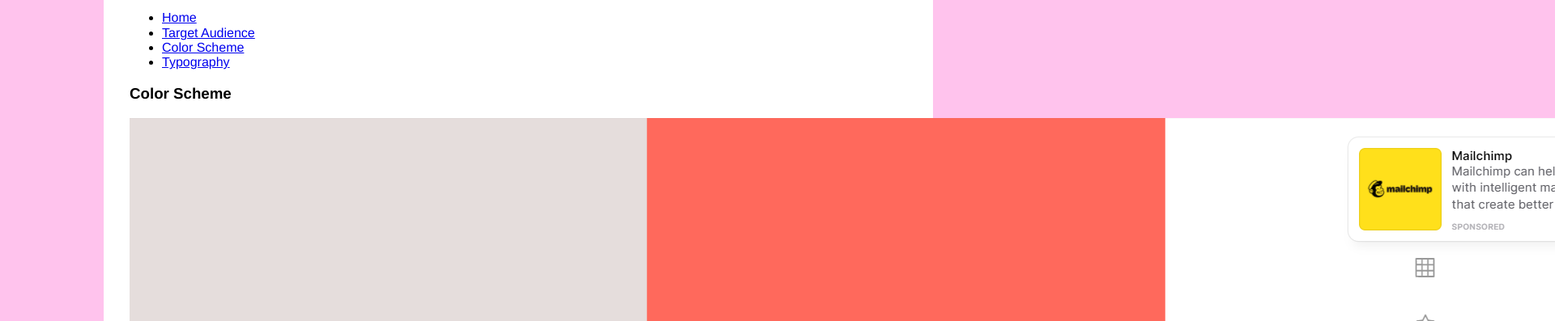
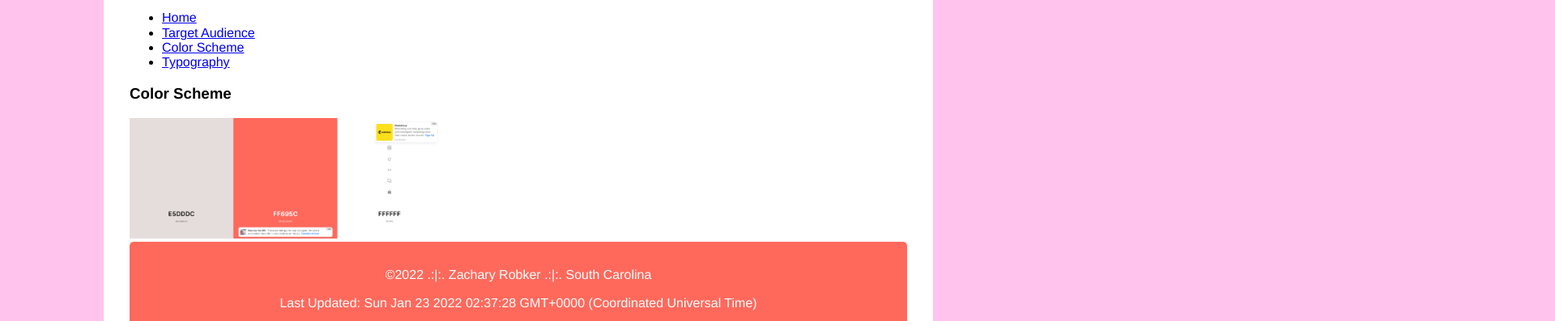
Before and after one commit to zrobker/winter, a plain HTML site: page lesson03/color-scheme.html in a window 1280 px wide. Shown: the part 219-616 px from the top of the page at 81% size, 1920 px wide, since content can reach past the window. Drawn offline with Linux system fonts and the light colour scheme; files that its build step writes are made by us from their sources.

Commit message:
image name changes

```diff
--- a/lesson03/color-scheme.html
+++ b/lesson03/color-scheme.html
@@ -30,7 +30,7 @@
     <main>
         <div>
             <h3>Color Scheme</h3>
-            <img src="images/Color Scheme.png" alt="Image of Color Palette">
+            <img class="image" src="images/color-scheme.png" alt="Image of Color Palette">
         </div>
     </main>
     <footer>
```
Also changed, not shown: index.html (+1 -1 lines), images/zach-robker.png (renamed from images/Image.png), lesson03/images/color-scheme.png (renamed from lesson03/images/Color Scheme.png).
